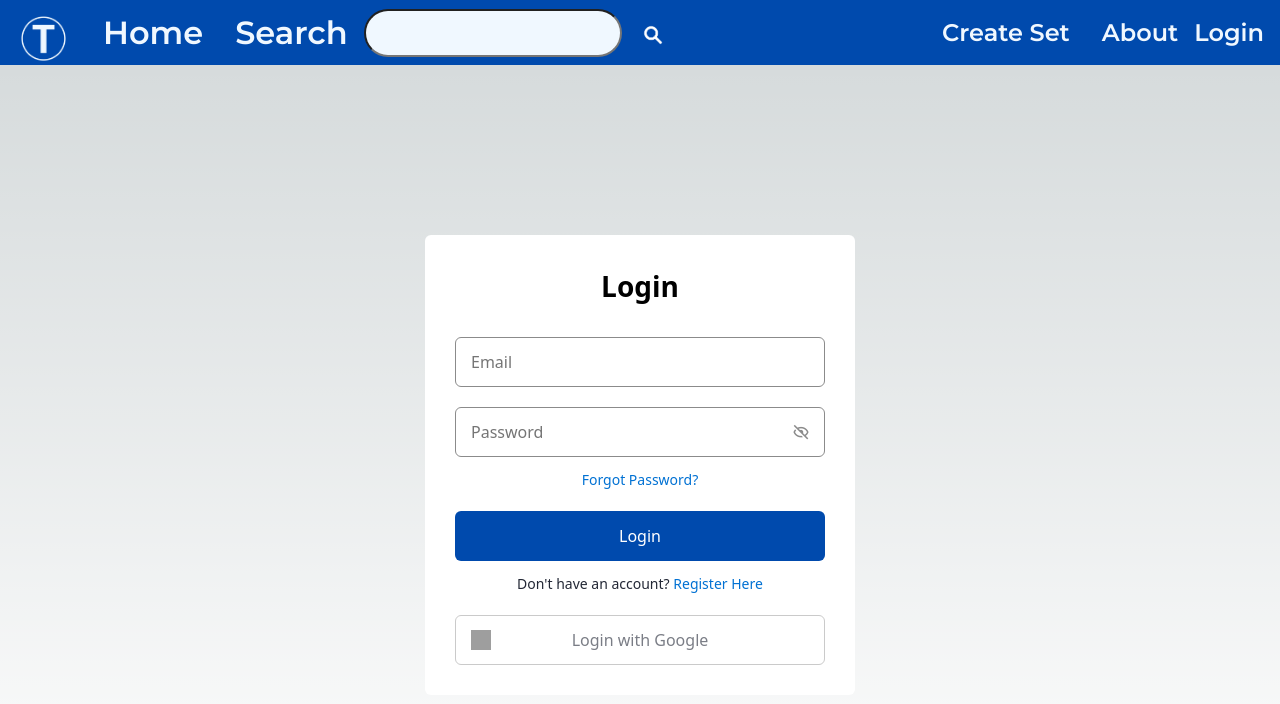
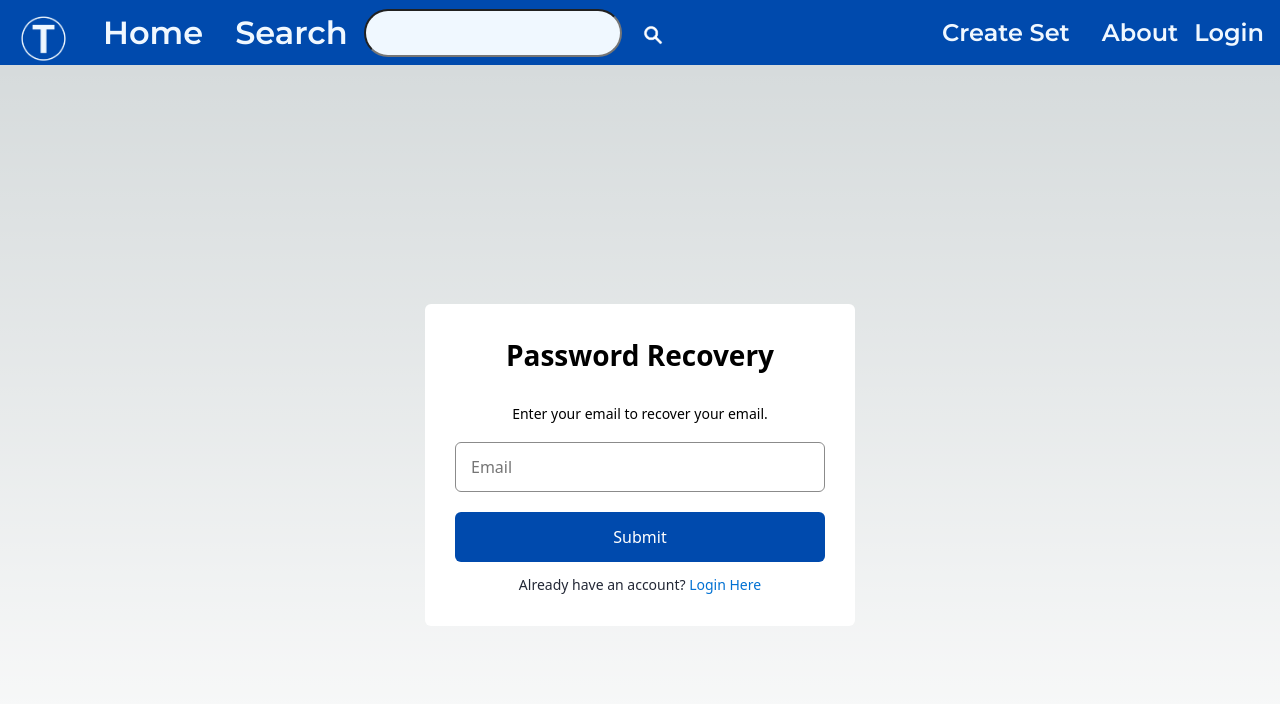
Before and after one commit to izakrobles/testlet, a Next.js app in the folder testlet/: page /LoginPages/loginOptions in a window 1280 px wide. Both pictures are taken after a click on the link "Forgot Password?". Shown: the top 704 px of the page. Built offline with nearby package versions, Linux system fonts and the light colour scheme; no server answers; grey boxes are pictures that could not be loaded.

Commit message:
combined login, register, forgotpwd into 1 page

```diff
--- a/testlet/package.json
+++ b/testlet/package.json
@@ -9,7 +9,7 @@
     "lint": "next lint"
   },
   "dependencies": {
-    "firebase": "^9.17.2",
+    "firebase": "^9.19.1",
     "formik": "^2.2.9",
     "next": "^13.2.3",
     "react": "^18.2.0",
--- a/testlet/pages/LoginPages/loginOptions.js
+++ b/testlet/pages/LoginPages/loginOptions.js
@@ -2,7 +2,7 @@ import { React, useState, useRef } from "react";
 import { auth } from "../../firebase/clientApp"
 import { GoogleAuthProvider, EmailAuthCredential } from "firebase/auth";
 import { useAuthState } from 'react-firebase-hooks/auth';
-import { getAuth, signInWithRedirect } from "firebase/auth";
+import { getAuth, signInWithRedirect, signInWithEmailAndPassword } from "firebase/auth";
 
 const google = new GoogleAuthProvider();
 const pasUser = getAuth();
@@ -19,27 +19,37 @@ function LoginOptions() {
     const linksRef = useRef(null);
 
     const handleShowHideClick = () => {
-        const pwFields = pwShowHideRef.current.parentElement.parentElement.querySelectorAll('.password');
+        const pwFields = document.querySelectorAll('.password');
         pwFields.forEach((password) => {
-        if (password.type === 'password') {
+          if (password.type === 'password') {
             password.type = 'text';
-            pwShowHideRef.current.classList.replace('bx-hide', 'bx-show');
-            return;
-        }
-        password.type = 'password';
-        pwShowHideRef.current.classList.replace('bx-show', 'bx-hide');
+            pwShowHideRef.current.classList.remove('bx-hide');
+            pwShowHideRef.current.classList.add('bx-show');
+          } else {
+            password.type = 'password';
+            pwShowHideRef.current.classList.remove('bx-show');
+            pwShowHideRef.current.classList.add('bx-hide');
+          }
         });
-    };
+      };
 
-    const handleLinkClick = (e) => {
+    const handleForgotPwdLink = (e) => {
         e.preventDefault();
-        if (formsRef.current !== null) {
-            const registrationForm = formsRef.current.querySelector('.signup');
-            registrationForm.classList.toggle('show-signup');
+        const container = document.querySelector('.container');
+        if (container) {
+          container.classList.toggle('show-forgotpwd');
         }
     };
 
-      const handleSubmit = async (e) => {
+    const handleRegisterLink = (e) => {
+        e.preventDefault();
+        const container = document.querySelector('.container');
+        if (container) {
+          container.classList.toggle('show-signup');
+        }
+    };
+
+    const handleSubmit = async (e) => {
         e.preventDefault();
         try {
         await signInWithEmailAndPassword(auth, email, password); // updated this line
@@ -47,6 +57,11 @@ function LoginOptions() {
         console.log(error.message);
         }
     };
+
+    function changeText() {
+        const recoveryText = document.querySelector('.recovery-text');
+        recoveryText.textContent = "We won't send you anything. You lost your account.";
+    }
 
     const handleEmailChange = (e) => {
         setEmail(e.target.value);
@@ -70,7 +85,7 @@ function LoginOptions() {
             </head>
 
             <body class ="my-login">
-                <section class="container forms">
+                <section id="forms-section" class="container forms">
                     <div class="form login">
                         <div class="form-content">
                             <header class="form-header">Login</header>
@@ -85,7 +100,7 @@ function LoginOptions() {
                                 </div>
 
                                 <div class="form-link">
-                                    <a href="#" class="forgot-pwd">Forgot Password?</a>
+                                    <a href="#" onClick={handleForgotPwdLink}>Forgot Password?</a>
                                 </div>
 
                                 <div class="field button-field">
@@ -93,7 +108,7 @@ function LoginOptions() {
                                 </div>
 
                                 <div class="form-link">
-                                    <span> Don't have an account?</span><a href="#" class="link signup-link" ref={linksRef} onClick={handleLinkClick}> Register Here</a>
+                                    <span> Don't have an account?</span><a href="#" onClick={handleRegisterLink}> Register Here</a>
                                 </div>
 
                             </form>
@@ -132,7 +147,7 @@ function LoginOptions() {
                                 </div>
 
                                 <div class="form-link">
-                                    <span> Already have an account?</span><a href="#" class="link login-link" ref={linksRef} onClick={handleLinkClick}> Login Here</a>
+                                    <span> Already have an account?</span><a href="#" class="link login-link" ref={linksRef} onClick={handleRegisterLink}> Login Here</a>
                                 </div>
 
                             </form>
@@ -147,14 +162,34 @@ function LoginOptions() {
                             </a>
                         </div>
                     </div>
+
+                    <div class="form forgotpwd">
+                        <div class="form-content">
+                            <header class="form-header">Password Recovery</header>
+                            <form action="#">
+                                <div>
+                                    <h1 class="recovery-text"> Enter your email to recover your email.</h1>
+                                </div>
+
+                                <div class="field input-field">
+                                    <input type="email" placeholder="Email" class="input"></input>
+                                </div>
+
+                                <div class="field button-field">
+                                    <button onclick="changeText()">Submit</button>
+                                </div>
+
+                                <div class="form-link">
+                                    <span> Already have an account?</span><a href="#" class="link login-link" ref={linksRef} onClick={handleForgotPwdLink}> Login Here</a>
+                                </div>
+
+                            </form>
+                        </div>
+                    </div>
+
                 </section>
-                <script>
-
-                </script>
             </body>
         </>
-
-
     );
 };
 
--- a/testlet/styles/globals.css
+++ b/testlet/styles/globals.css
@@ -286,17 +286,32 @@ a {
   background: white;
 }
 
-.form.signup {
+.forms .signup {
   opacity: 0;
   pointer-events: none;
 }
 
-.forms.show-signup .form.signup {
+.forms .forgotpwd {
+  opacity: 0;
+  pointer-events: none;
+}
+
+.forms.show-forgotpwd .forgotpwd {
   opacity: 1;
   pointer-events: auto;
 }
 
-.forms.show-signup .form.login {
+.forms.show-forgotpwd .login {
+  opacity: 0;
+  pointer-events: none;
+}
+
+.forms.show-signup .signup {
+  opacity: 1;
+  pointer-events: auto;
+}
+
+.forms.show-signup .login {
   opacity: 0;
   pointer-events: none;
 }
@@ -375,6 +390,12 @@ a {
   font-weight: 400;
   color: #232836;
 }
+.form .recovery-text {
+  color:black;
+  font-size: 14px;
+  text-align: center;
+  justify-content: center;
+}
 
 .form a {
   color: #0171d3;
@@ -385,7 +406,7 @@ a {
   text-decoration: underline;
 }
 
-.line {
+.form-line {
   position: relative;
   height: 1px;
   width: 100%;
@@ -393,7 +414,7 @@ a {
   background-color: #d4d4d4;
 }
 
-.line::before {
+.form-line::before {
   content: 'Or';
   position: absolute;
   top: 50%;
```
Also changed, not shown: 1 other file (tests, documents, lock files or other folders).
